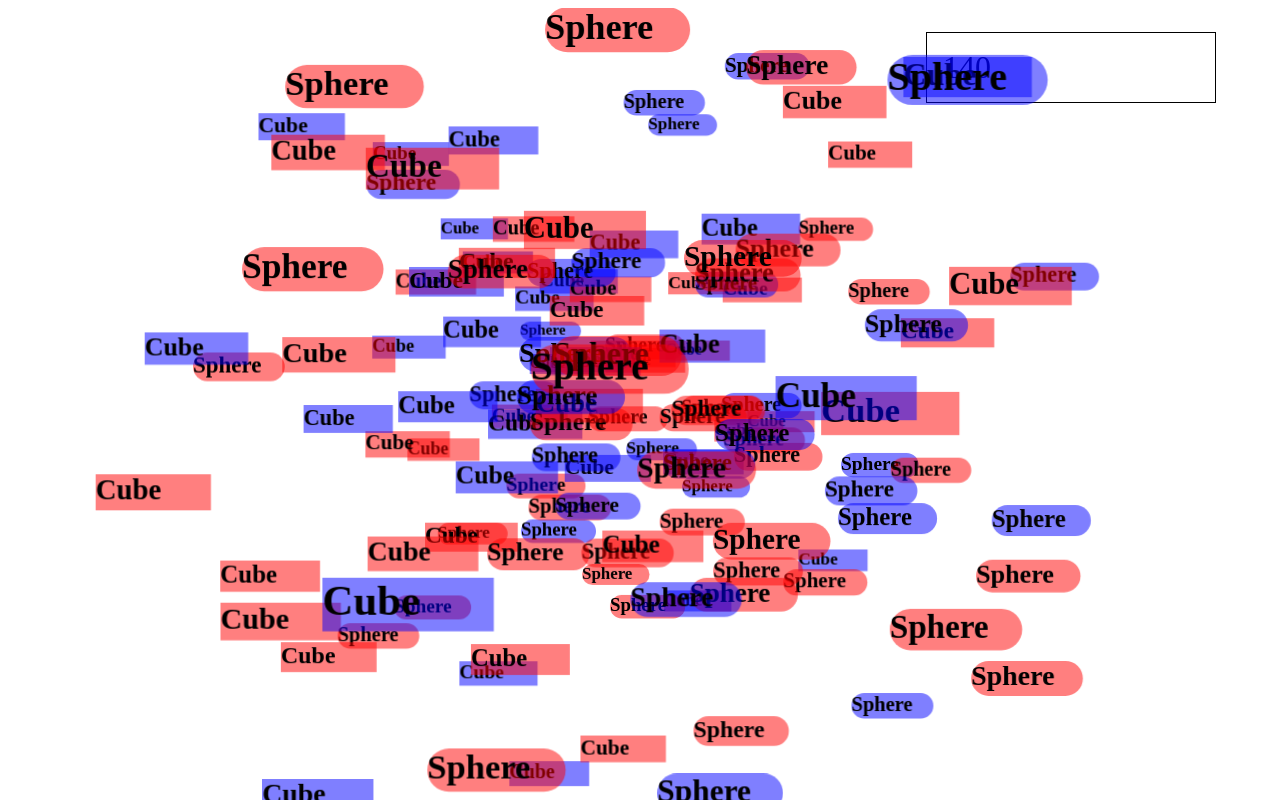
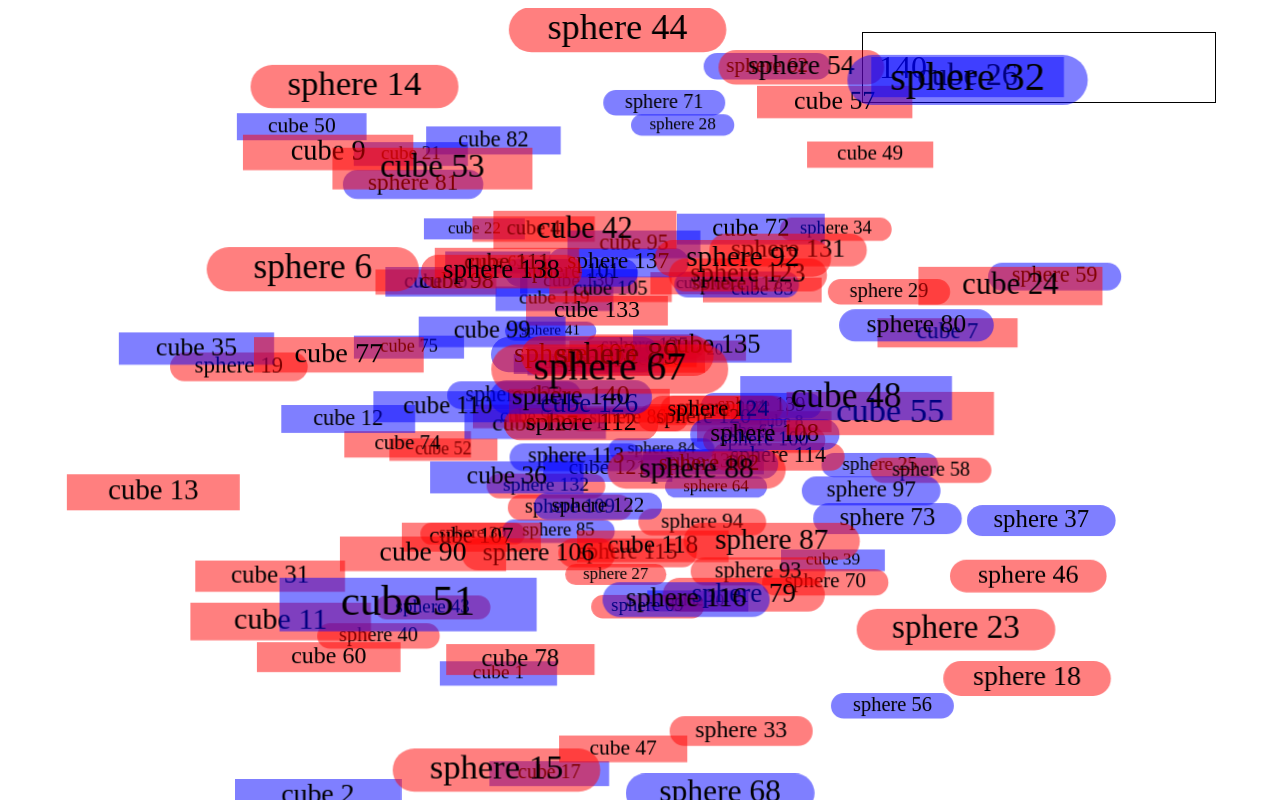
Before and after one commit to bingomanatee/objective-three, a website with bundled scripts: page test_scene/public/force_directed_graph_css3.html in a window 1280 px wide. Built offline with nearby package versions, Linux system fonts and the light colour scheme; animation ran at ten frames a second.

Commit message:
cleaning up code cruft

```diff
--- a/test_scene/public/force_directed_graph_css3.html
+++ b/test_scene/public/force_directed_graph_css3.html
@@ -9,16 +9,17 @@
             position: absolute;
             top: 1em;
             right: 2em;
-            width: 8em;
+            width: 10em;
             border: 1px solid black;
             padding: 0.5em;
             font-size: 200%;
         }
         .cube, .sphere {
-            width: 4em;
+            width:6em;
             height: 1.2em;
             background-color: grey;
             font-size: 50%;
+            text-align: center;
 
         }
 
--- a/test_scene/public/js/force_directed_graph.js
+++ b/test_scene/public/js/force_directed_graph.js
@@ -79,13 +79,10 @@
 
             }});
 
-            // before each update, calculate the gravitational and
-            // repulsive forces of cubes.
+            // before each update, calculate the gravitational and repulsive forces of cubes.
 
             function calc_forces() {
-
                 var fop = force_obj.position();
-
                 ++force_obj.life;
 
                 if (force_obj.life > 200 && force_obj.vector.length() < 1){
--- a/test_scene/public/js/force_directed_graph_css3.js
+++ b/test_scene/public/js/force_directed_graph_css3.js
@@ -1,16 +1,7 @@
 (function () {
-
-    /**
-     * Defining shared materials used in all displays
-     */
-    O3.mat('red', {type: 'phong', color: O3.util.rgb(1, 0, 0)});
-    O3.mat('blue', {type: 'lambert', color: O3.util.rgb(0, 0, 1)});
-
     // a "display factory" that makes a new display with the passed - in name.
-
-    var SIZE = 10;
-
     function make_display(name) {
+        var count = 0;
         var display = O3.display(name, {width: window.innerWidth, height: window.innerHeight});
         display.renderer(new THREE.CSS3DRenderer()).domElement.style.position = 'absolute';
 
@@ -18,28 +9,22 @@
         var cam_obj = display.add(new O3.RenderObject(display.camera(), {name: 'camera'}));
         cam_obj.position(0, 0, 200);
 
-        function addClass(el, c){
-            if (el.classList)
-                el.classList.add(c);
-            else
-                el.className += ' ' + c;
+        function addClass(el) {
+            _.each(_.toArray(arguments).slice(1), function (c) {
+                if (el.classList) {
+                    el.classList.add(c);
+                }
+                else {
+                    el.className += ' ' + c;
+                }
+            })
         }
 
-        var cube_mesh = function (color, id) {
+        function sprite(e_type, color, id) {
             var element = document.createElement('div');
-            addClass(element,'cube');
-            addClass(element,color);
-            element.innerHTML = '<b>Cube</b>';
-           return new THREE.CSS3DObject(element);
-        }
-        var sphere_mesh = function (color, id) {
-            var element = document.createElement('div');
-
-
-            addClass(element, 'sphere');
-            addClass(element, color);
-            element.innerHTML = '<b>Sphere</b>';
-          return  new THREE.CSS3DObject(element);
+            addClass(element, e_type, color);
+            element.innerHTML = e_type + ' ' + id;
+            return new THREE.CSS3DObject(element);
         }
 
         display.forces = [];
@@ -47,20 +32,15 @@
             display.forces = [];
         });
 
-        var count = 0;
-
         function add_cube() {
             ++count;
             document.getElementById('count').innerHTML = count;
             var is_cube = Math.random() > 0.5;
             var is_red = Math.random() > 0.5;
-
-            var obj = is_cube ? cube_mesh(is_red ? 'red' : 'blue') : sphere_mesh(is_red ? 'red' : 'blue');
-            // new THREE.Mesh(is_cube ? cube_mesh : sphere_mesh, display.mat(is_red ? 'red' : 'blue').obj());
+            var obj = sprite(is_cube ? 'cube' : 'sphere', is_red ? 'red' : 'blue', count);
 
             // on update, add the net forces to the momentum vector
             var force_obj = new O3.RenderObject(obj, {graph_type: 'cube', life: 0, is_red: is_red, is_cube: is_cube, update: function () {
-
                 if (force_obj.freeze) {
                     return;
                 }
@@ -91,22 +71,16 @@
 
                 this.vector.multiplyScalar(0.99);
                 this.obj().position.add(this.vector);
-                try {
-                   // console.log('length:', Math.round(this.vector.length()));
-                }
-                catch (err) {
-                    console.log('no mag ', err);
-                }
-
             }});
 
-            // before each update, calculate the gravitational and
-            // repulsive forces of cubes.
+            /**
+             * before each update, calculate the gravitational and repulsive forces of cubes.
+             * note -- only calculating the forces between each object and the ones with higher IDs.
+             * This halves the number of force calculations while still covering all network relationships.
+             */
 
             function calc_forces() {
-
                 var fop = force_obj.position();
-
                 ++force_obj.life;
 
                 if (force_obj.life > 200 && force_obj.vector.length() < 1) {
@@ -115,24 +89,15 @@
                 }
 
                 var higher_objects = _.reject(display.find({graph_type: 'cube'}), function (other_object) {
-                    return other_object.graph_type == 'cube' && other_object.id > force_obj.id;
+                    return (!(other_object.freeze && other_object.freeze))
+                        && other_object.graph_type == 'cube'
+                        && other_object.id > force_obj.id;
                 });
 
                 _.each(higher_objects, function (oc) {
-
-                    if (force_obj.freeze && oc.freeze) {
-                        return;
-                    }
-                    var p = oc.position();
-                    var v = p.clone();
-                    v.sub(fop).normalize();
-                    display.forces.push({
-                        from:       force_obj,
-                        to:         oc,
-                        distance:   fop.distanceTo(p),
-                        vector:     v,
-                        attraction: ((oc.is_cube == force_obj.is_cube ? 1 : 0) + (oc.is_red == force_obj.is_red ? 1 : 0)) / 200
-                    });
+                    var v = oc.position().clone().sub(fop).normalize();
+                    var att = ((oc.is_cube == force_obj.is_cube ? 1 : 0) + (oc.is_red == force_obj.is_red ? 1 : 0)) / 200;
+                    display.forces.push({ from: force_obj, to: oc, distance: fop.distanceTo(oc.position()), vector: v, attraction: att     });
                 });
             }
 
@@ -144,6 +109,7 @@
 
         _.each(_.range(0, 50), add_cube);
 
+        // slowly adding more content
         setInterval(function () {
             if (Math.random() * 800 > count) {
                 add_cube();
@@ -152,12 +118,10 @@
         return display;
     }
 
+    // putting the content into the page
     var d1 = make_display('alpha');
-
-    // putting the content into the page
     d1.append(document.body);
 
- //   d1.renderer().setClearColor(O3.util.rgb(1, 1, 1).getHex());
     // starting the motion
     O3.animate();
 })();
```
